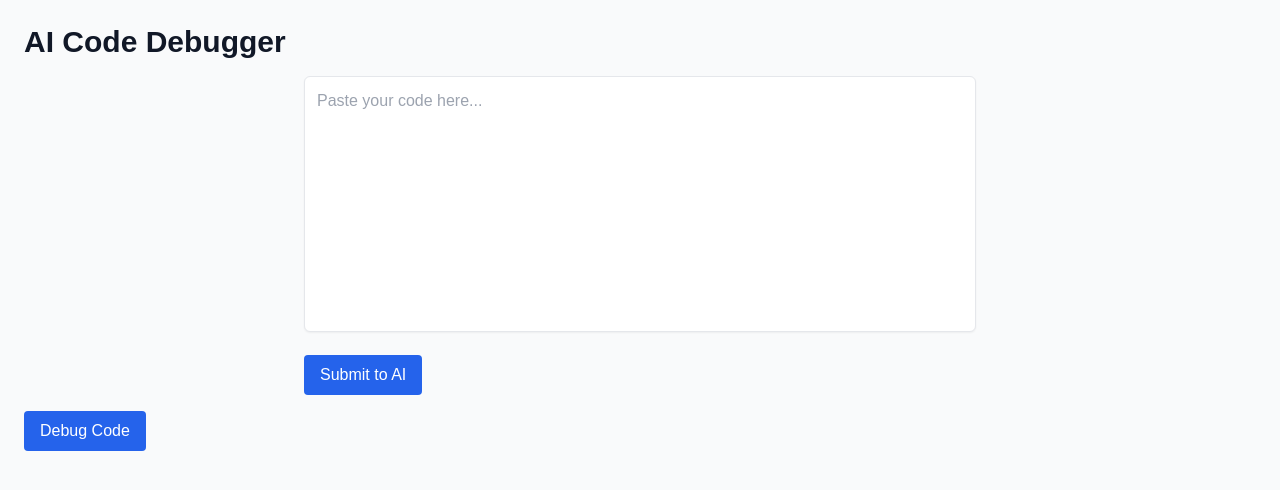
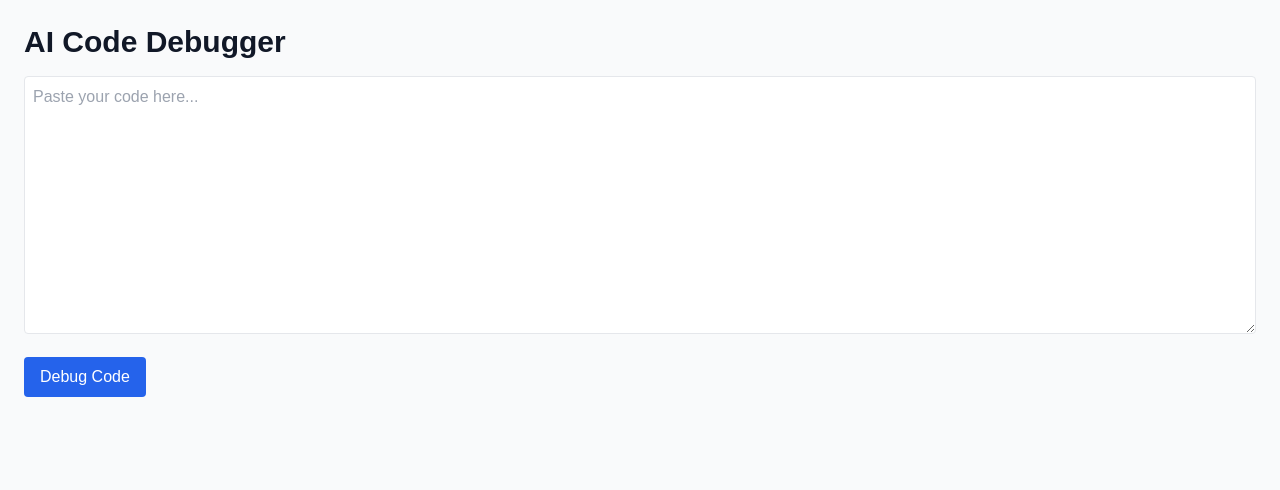
Before and after one commit to nikhxxt/ai-code-debugger, a Next.js app: page / in a window 1280 px wide. Shown: the top 490 px of the page. Built offline with nearby package versions, Linux system fonts and the light colour scheme.

Commit message:
CodeInput.tsx

```diff
--- a/components/CodeInput.tsx
+++ b/components/CodeInput.tsx
@@ -1,46 +1,21 @@
-"use client";
+// components/CodeInput.tsx
+import React from 'react';
 
-import { useState } from "react";
+interface CodeInputProps {
+  value: string;
+  onChange: (value: string) => void;
+}
 
-export default function CodeInput() {
-  const [code, setCode] = useState("");
-  const [response, setResponse] = useState("");
-  const [loading, setLoading] = useState(false);
+const CodeInput: React.FC<CodeInputProps> = ({ value, onChange }) => {
+  return (
+    <textarea
+      className="w-full p-2 border rounded"
+      rows={10}
+      value={value}
+      onChange={(e) => onChange(e.target.value)}
+      placeholder="Paste your code here..."
+    />
+  );
+};
 
-  const handleSubmit = async () => {
-    setLoading(true);
-    const res = await fetch("/api/review", {
-      method: "POST",
-      headers: { "Content-Type": "application/json" },
-      body: JSON.stringify({ code }),
-    });
-    const data = await res.json();
-    setResponse(data.result);
-    setLoading(false);
-  };
-
-  return (
-    <div className="max-w-2xl mx-auto">
-      <textarea
-        className="w-full h-64 p-3 border rounded-md shadow-sm resize-none"
-        placeholder="Paste your code here..."
-        value={code}
-        onChange={(e) => setCode(e.target.value)}
-      />
-      <button
-        className="mt-4 px-4 py-2 bg-blue-600 text-white rounded hover:bg-blue-700"
-        onClick={handleSubmit}
-        disabled={loading}
-      >
-        {loading ? "Reviewing..." : "Submit to AI"}
-      </button>
-
-      {response && (
-        <div className="mt-6 p-4 bg-white border rounded-md shadow-sm whitespace-pre-wrap">
-          <h3 className="text-xl font-semibold mb-2 text-green-700">AI Response:</h3>
-          <p>{response}</p>
-        </div>
-      )}
-    </div>
-  );
-}
+export default CodeInput;
```
